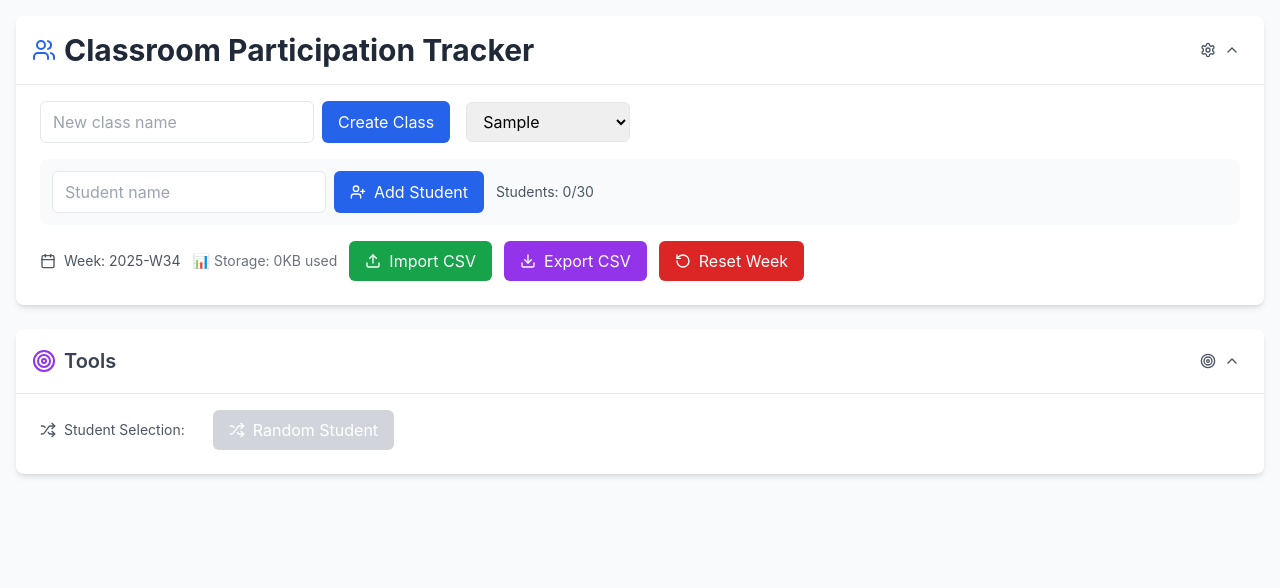
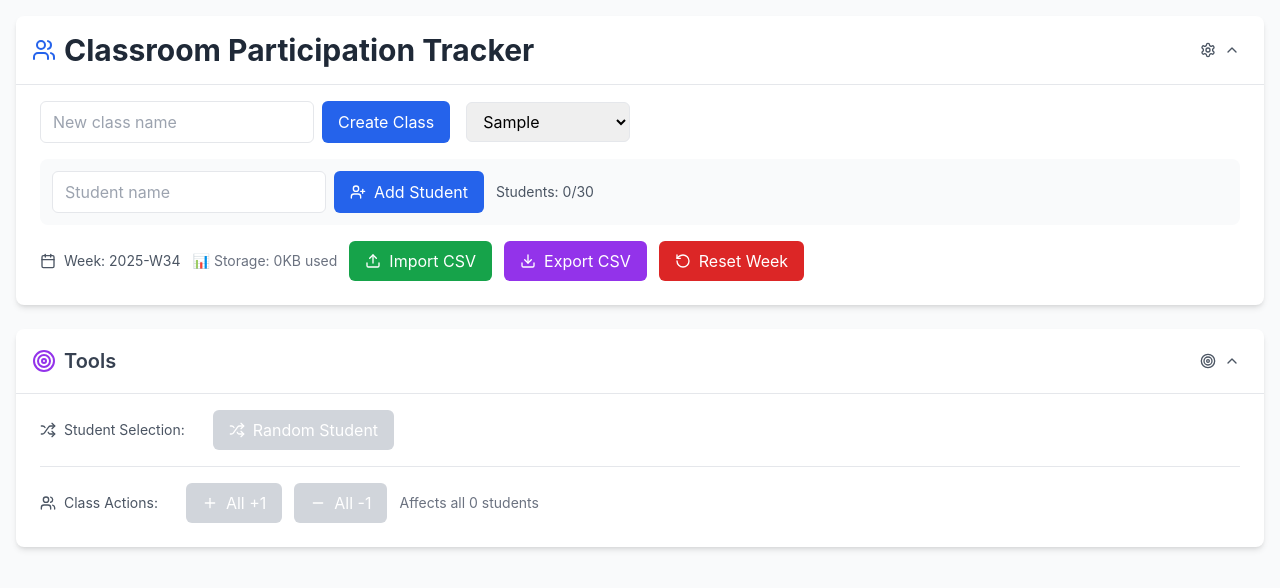
Before and after one commit to benny2744/Classroom-Participation-Tracker, a React (Create React App) app: page / in a window 1280 px wide. Both pictures are taken after typing "Sample" into the empty fields and a click on the button "Create Class". Shown: the top 588 px of the page. Built offline with nearby package versions, Linux system fonts and the light colour scheme.

Commit message:
Update App.js

```diff
--- a/src/App.js
+++ b/src/App.js
@@ -66,6 +66,48 @@ const ClassroomTracker = () => {
   // Clear selection
   const clearSelection = () => {
     setSelectedStudentIndex(null);
+  };
+
+  // Add points to all students
+  const addPointToAll = () => {
+    if (!currentClass || students.length === 0) return;
+
+    const updatedStudents = students.map(student => ({
+      ...student,
+      points: Math.min(20, student.points + 1)
+    }));
+
+    const updatedClasses = {
+      ...classes,
+      [currentClass]: {
+        ...classes[currentClass],
+        students: updatedStudents
+      }
+    };
+
+    setStudents(updatedStudents);
+    saveData(updatedClasses);
+  };
+
+  // Subtract points from all students
+  const subtractPointFromAll = () => {
+    if (!currentClass || students.length === 0) return;
+
+    const updatedStudents = students.map(student => ({
+      ...student,
+      points: Math.max(0, student.points - 1)
+    }));
+
+    const updatedClasses = {
+      ...classes,
+      [currentClass]: {
+        ...classes[currentClass],
+        students: updatedStudents
+      }
+    };
+
+    setStudents(updatedStudents);
+    saveData(updatedClasses);
   };
 
   // Get current week key (year-week format)
@@ -623,7 +665,7 @@ const ClassroomTracker = () => {
                   {/* Minimized Tools Info */}
                   {toolsMinimized && (
                     <div className="flex items-center gap-3 text-sm text-gray-600">
-                      <span>Random selection available</span>
+                      <span>Random selection & class actions available</span>
                       {selectedStudentIndex !== null && (
                         <span className="bg-purple-100 text-purple-700 px-2 py-1 rounded-full text-xs font-medium">
                           {students[selectedStudentIndex]?.name} selected
@@ -647,7 +689,8 @@ const ClassroomTracker = () => {
 
             {/* Collapsible Tools Content */}
             <div className={`overflow-hidden transition-all duration-300 ease-in-out ${toolsMinimized ? 'max-h-0' : 'max-h-96'}`}>
-              <div className="p-6 pt-4">
+              <div className="p-6 pt-4 space-y-4">
+                {/* Random Student Selection */}
                 <div className="flex flex-wrap gap-3 items-center">
                   <div className="flex items-center gap-2 text-sm text-gray-600 mr-4">
                     <Shuffle size={16} />
@@ -681,6 +724,36 @@ const ClassroomTracker = () => {
                       </span>
                     </div>
                   )}
+                </div>
+
+                {/* Class-wide Actions */}
+                <div className="flex flex-wrap gap-3 items-center border-t pt-4">
+                  <div className="flex items-center gap-2 text-sm text-gray-600 mr-4">
+                    <Users size={16} />
+                    Class Actions:
+                  </div>
+
+                  <button
+                    onClick={addPointToAll}
+                    disabled={students.length === 0}
+                    className="px-4 py-2 bg-green-600 text-white rounded-md hover:bg-green-700 disabled:bg-gray-300 disabled:cursor-not-allowed flex items-center gap-2 transition-colors duration-200"
+                  >
+                    <Plus size={16} />
+                    All +1
+                  </button>
+
+                  <button
+                    onClick={subtractPointFromAll}
+                    disabled={students.length === 0}
+                    className="px-4 py-2 bg-red-600 text-white rounded-md hover:bg-red-700 disabled:bg-gray-300 disabled:cursor-not-allowed flex items-center gap-2 transition-colors duration-200"
+                  >
+                    <Minus size={16} />
+                    All -1
+                  </button>
+
+                  <div className="text-sm text-gray-500">
+                    Affects all {students.length} students
+                  </div>
                 </div>
               </div>
             </div>
```
